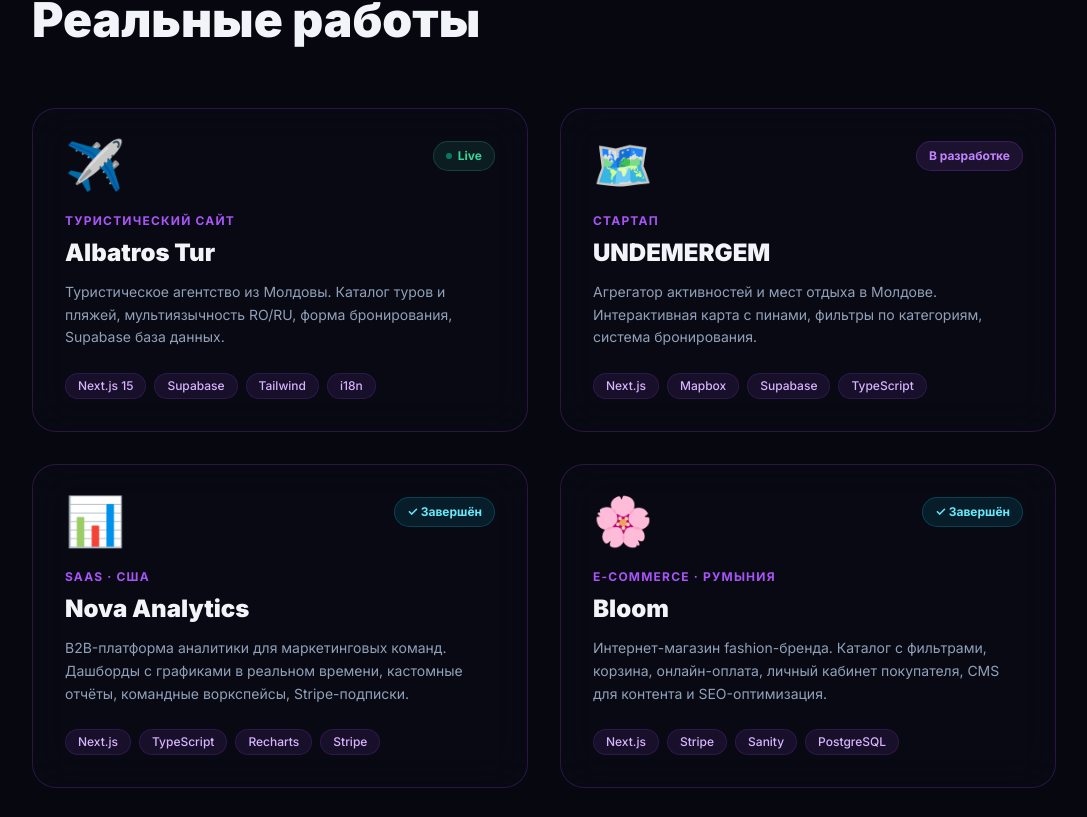
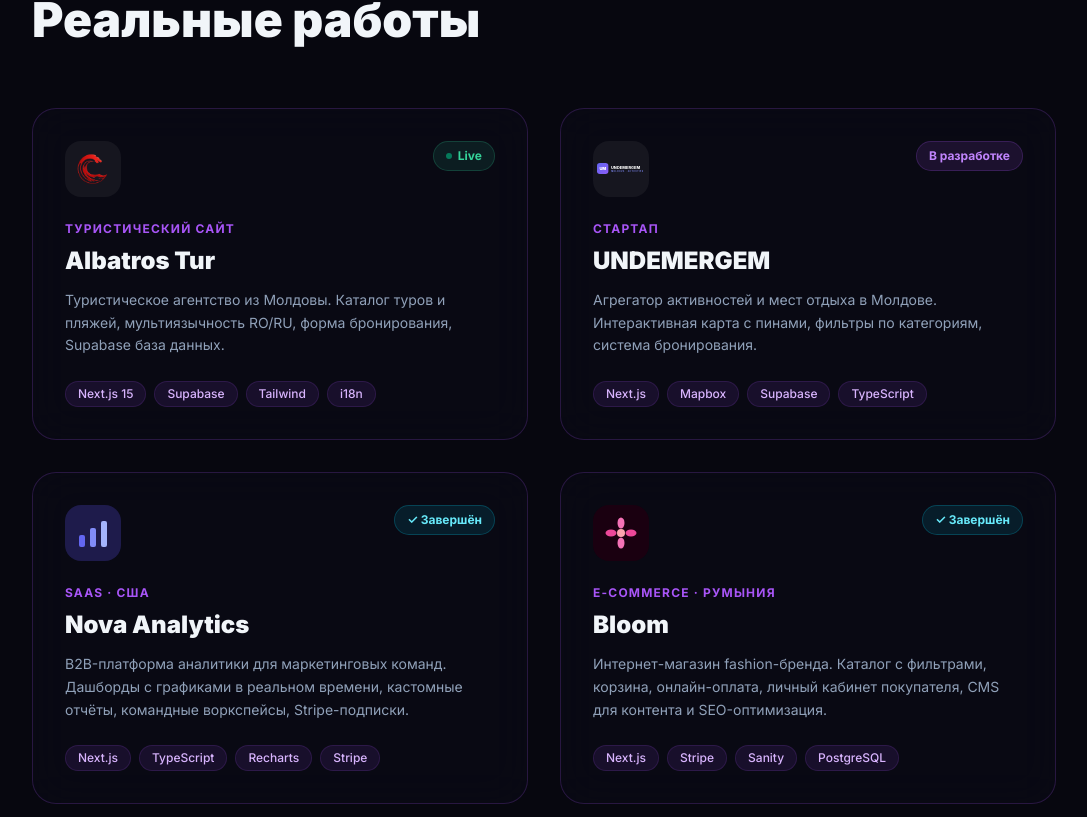
Before and after one commit to boomerang1312/portfolio, a Next.js app: page / in a window 1280 px wide. Shown: the part 1943-2760 px from the top of the page, without its empty margins (96-1183 px from the left). Built offline with nearby package versions, Linux system fonts and the light colour scheme.

Commit message:
Real logos: Albatros Tur png, UNDEMERGEM svg, SVG icons for others

```diff
--- a/app/page.tsx
+++ b/app/page.tsx
@@ -7,11 +7,11 @@
 const ROLES = ["Web Developer","Next.js Engineer","Full-Stack Developer","Таргетолог · 3 года"];
 
 const PROJECTS = [
-  { name:"Albatros Tur",   tag:"Туристический сайт",  desc:"Туристическое агентство из Молдовы. Каталог туров и пляжей, мультиязычность RO/RU, форма бронирования, Supabase база данных.", url:"https://albatrostur-site.vercel.app", stack:["Next.js 15","Supabase","Tailwind","i18n"],    emoji:"✈️", live:true },
-  { name:"UNDEMERGEM",     tag:"Стартап",              desc:"Агрегатор активностей и мест отдыха в Молдове. Интерактивная карта с пинами, фильтры по категориям, система бронирования.",    url:"#",                                    stack:["Next.js","Mapbox","Supabase","TypeScript"], emoji:"🗺️", live:false },
-  { name:"Nova Analytics", tag:"SaaS · США",           desc:"B2B-платформа аналитики для маркетинговых команд. Дашборды с графиками в реальном времени, кастомные отчёты, командные воркспейсы, Stripe-подписки.", stack:["Next.js","TypeScript","Recharts","Stripe"],   emoji:"📊", done:true },
-  { name:"Bloom",          tag:"E-commerce · Румыния", desc:"Интернет-магазин fashion-бренда. Каталог с фильтрами, корзина, онлайн-оплата, личный кабинет покупателя, CMS для контента и SEO-оптимизация.", stack:["Next.js","Stripe","Sanity","PostgreSQL"],     emoji:"🌸", done:true },
-  { name:"RentEasy",       tag:"Недвижимость · Германия", desc:"Платформа краткосрочной аренды жилья. Поиск по карте, система бронирования с календарём, верификация пользователей, автоматические уведомления.", stack:["Next.js","Mapbox","Prisma","Supabase"],       emoji:"🏡", done:true },
+  { name:"Albatros Tur",   tag:"Туристический сайт",      desc:"Туристическое агентство из Молдовы. Каталог туров и пляжей, мультиязычность RO/RU, форма бронирования, Supabase база данных.", url:"https://albatrostur-site.vercel.app", stack:["Next.js 15","Supabase","Tailwind","i18n"],    logo:"img", logoSrc:"/logo-albatros.png",   live:true },
+  { name:"UNDEMERGEM",     tag:"Стартап",                  desc:"Агрегатор активностей и мест отдыха в Молдове. Интерактивная карта с пинами, фильтры по категориям, система бронирования.",    url:"#",                                    stack:["Next.js","Mapbox","Supabase","TypeScript"], logo:"img", logoSrc:"/logo-undemergem.svg", live:false },
+  { name:"Nova Analytics", tag:"SaaS · США",               desc:"B2B-платформа аналитики для маркетинговых команд. Дашборды с графиками в реальном времени, кастомные отчёты, командные воркспейсы, Stripe-подписки.", stack:["Next.js","TypeScript","Recharts","Stripe"],   logo:"nova", done:true },
+  { name:"Bloom",          tag:"E-commerce · Румыния",     desc:"Интернет-магазин fashion-бренда. Каталог с фильтрами, корзина, онлайн-оплата, личный кабинет покупателя, CMS для контента и SEO-оптимизация.", stack:["Next.js","Stripe","Sanity","PostgreSQL"],     logo:"bloom", done:true },
+  { name:"RentEasy",       tag:"Недвижимость · Германия",  desc:"Платформа краткосрочной аренды жилья. Поиск по карте, система бронирования с календарём, верификация пользователей, автоматические уведомления.", stack:["Next.js","Mapbox","Prisma","Supabase"],       logo:"rent", done:true },
 ];
 
 const STACK = [
@@ -455,6 +455,44 @@
   );
 }
 
+/* ─── Project logo ──────────────────────────────────────────── */
+function ProjectLogo({ p }: { p: typeof PROJECTS[0] }) {
+  if (p.logo === "img") return (
+    <div className="w-14 h-14 rounded-2xl overflow-hidden flex items-center justify-center shrink-0"
+      style={{ background: "rgba(255,255,255,0.05)" }}>
+      <Image src={p.logoSrc!} alt={p.name} width={52} height={52} className="object-contain w-12 h-12" />
+    </div>
+  );
+  if (p.logo === "nova") return (
+    <div className="w-14 h-14 rounded-2xl flex items-center justify-center shrink-0" style={{ background: "#1e1b4b" }}>
+      <svg width="32" height="32" viewBox="0 0 32 32" fill="none">
+        <rect x="2"  y="18" width="6" height="12" rx="2" fill="#6366f1"/>
+        <rect x="13" y="11" width="6" height="19" rx="2" fill="#818cf8"/>
+        <rect x="24" y="4"  width="6" height="26" rx="2" fill="#a5b4fc"/>
+      </svg>
+    </div>
+  );
+  if (p.logo === "bloom") return (
+    <div className="w-14 h-14 rounded-2xl flex items-center justify-center shrink-0" style={{ background: "#1a0010" }}>
+      <svg width="34" height="34" viewBox="0 0 34 34" fill="none">
+        <circle cx="17" cy="17" r="4" fill="#fda4af"/>
+        <ellipse cx="17" cy="7"  rx="3.5" ry="5.5" fill="#f472b6"/>
+        <ellipse cx="17" cy="27" rx="3.5" ry="5.5" fill="#f472b6"/>
+        <ellipse cx="7"  cy="17" rx="5.5" ry="3.5" fill="#ec4899"/>
+        <ellipse cx="27" cy="17" rx="5.5" ry="3.5" fill="#ec4899"/>
+      </svg>
+    </div>
+  );
+  if (p.logo === "rent") return (
+    <div className="w-14 h-14 rounded-2xl flex items-center justify-center shrink-0" style={{ background: "#001a1a" }}>
+      <svg width="32" height="32" viewBox="0 0 32 32" fill="none">
+        <path d="M16 3L29 13.5V29H21V20H11V29H3V13.5L16 3Z" fill="#06b6d4"/>
+      </svg>
+    </div>
+  );
+  return null;
+}
+
 /* ─── Scroll reveal ─────────────────────────────────────────── */
 function Reveal({ children, delay = 0 }: { children: React.ReactNode; delay?: number }) {
   const ref = useRef<HTMLDivElement>(null);
@@ -718,7 +756,7 @@
               <Reveal key={p.name} delay={i * 0.15}>
                 <TiltCard className="p-8 h-full">
                   <div className="flex items-start justify-between mb-6">
-                    <div className="text-5xl">{p.emoji}</div>
+                    <ProjectLogo p={p} />
                     {p.live ? (
                       <a href={p.url} target="_blank" rel="noopener noreferrer"
                         className="flex items-center gap-1.5 text-xs font-bold px-3 py-1.5 rounded-full"
```
Also changed, not shown: public/logo-albatros.png (added), public/logo-undemergem.svg (added).
